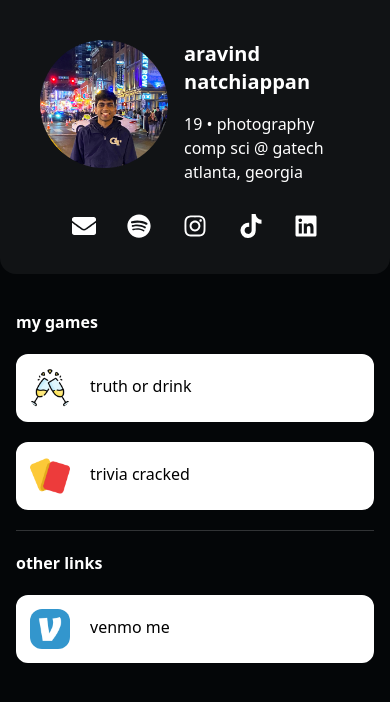
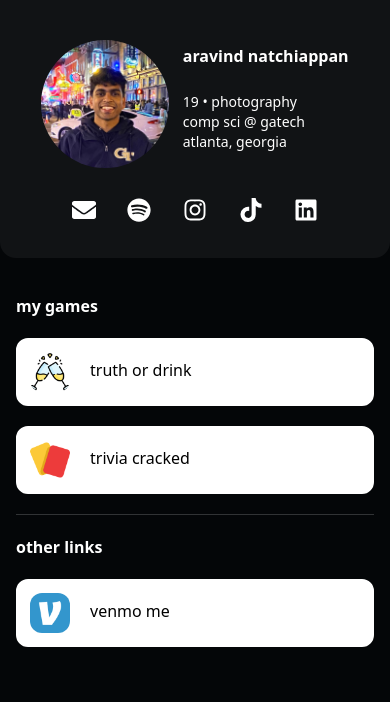
Before and after one commit to aravindnatch/aravindnatch.github.io, a Next.js app: page /mobile in a window 390 px wide. Shown: the top 702 px of the page. Built offline with nearby package versions, Linux system fonts and the light colour scheme.

Commit message:
modified styling on mobile page

```diff
--- a/pages/mobile.tsx
+++ b/pages/mobile.tsx
@@ -1,5 +1,4 @@
 import type { NextPage } from 'next'
-import { getMaxAge } from 'next/dist/server/image-optimizer';
 import Head from 'next/head'
 
 import {
@@ -24,7 +23,7 @@ const Mobile: NextPage = () => {
   }
 
   return (
-    <div className="flex h-screen flex-col items-center bg-[#040608] mb-">
+    <div className="flex h-screen flex-col items-center mb-auto overflow-auto bg-[#040608]">
       <Head>
         <title>aravind natchiappan</title>
         <link rel="icon" href="/favicon.ico" />
@@ -32,18 +31,19 @@ const Mobile: NextPage = () => {
       </Head>
 
       <div className="bg-[#111315] px-10 pt-10 pb-5 w-full">
+        <div className="max-w-md mx-auto">
           <div className="flex justify-evenly">
-          <div className="w-32 h-32 min-w-32 min-h-32">
+            <div className="w-32 h-32 min-w-32 min-h-32 ">
               <img src="/aravind.jpg" alt="logo" width="100%" height="100%" className="rounded-full"/>
             </div>
 
-          <div className="w-max ml-4">
-            <h1 className="text-xl font-semibold text-left text-white font">aravind natchiappan</h1>
+            <div className="w-max ml-3 mt-1">
+              <h1 className="text-md font-semibold text-left text-white font">aravind natchiappan</h1>
 
-            <div className="mt-4">
-              <h2 className="text-md text-left text-white">{getAge()} • photography</h2>
-              <h2 className="text-md text-left text-white">comp sci @ gatech</h2>
-              <h2 className="text-md text-left text-white">atlanta, georgia</h2>
+              <div className="mt-6">
+                <h2 className="text-sm text-left text-white">{getAge()} • photography</h2>
+                <h2 className="text-sm text-left text-white">comp sci @ gatech</h2>
+                <h2 className="text-sm text-left text-white">atlanta, georgia</h2>
               </div>
             </div>
           </div>
@@ -64,6 +64,7 @@ const Mobile: NextPage = () => {
             <a href="https://linkedin.com/in/aravindnatch/" target="_blank">
               <FaLinkedin className="text-white text-2xl inline cursor-pointer" />
             </a>
+          </div>
         </div>
       </div>
 
```
Also changed, not shown: public/aravind.jpg. Lines whose indentation alone changed are shown as unchanged.
